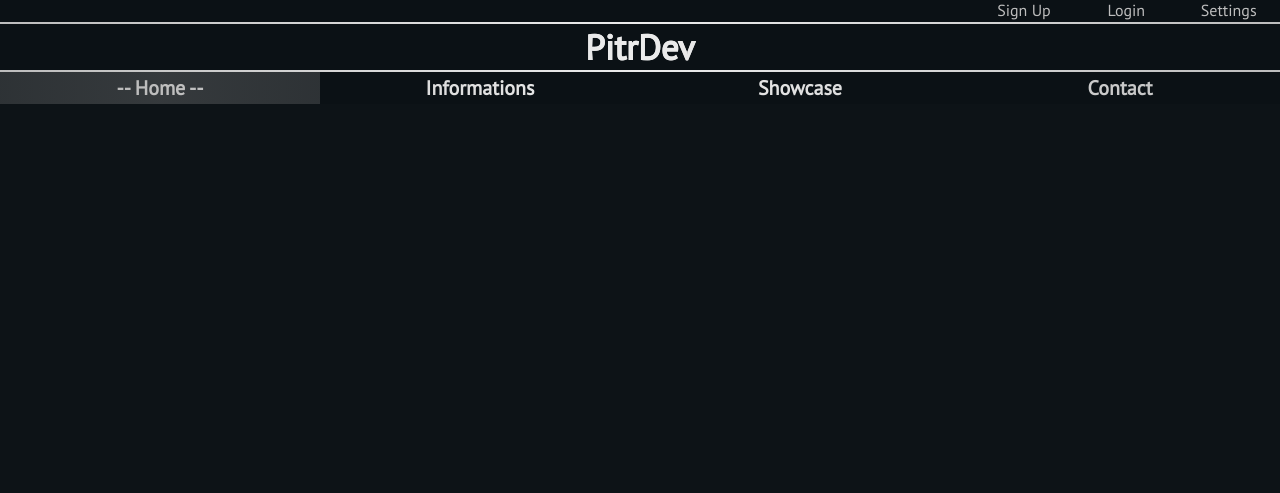
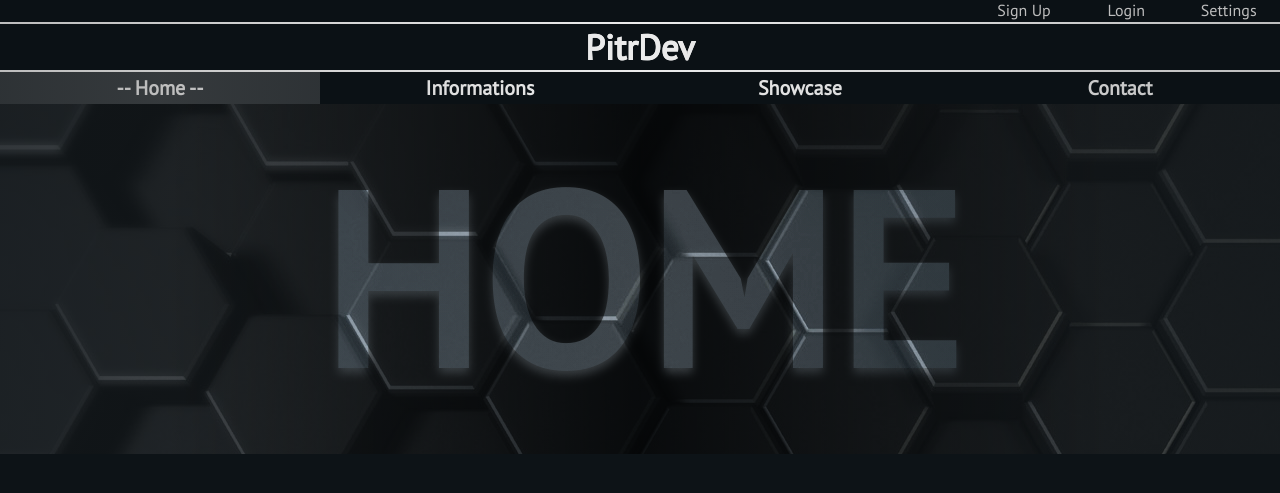
Before and after one commit to PetrPraveky/Python-Webapp, a Flask app: page /home in a window 1280 px wide. Shown: the top 493 px of the page. Run offline with Flask 2, Linux system fonts and the light colour scheme.

Commit message:
Update 19

```diff
--- a/website/static/css/base_header_style.css
+++ b/website/static/css/base_header_style.css
@@ -65,6 +65,7 @@ html, body {
     padding-top: 0px;
     text-align: center;
     font-size: 35px;
+    user-select: none;
 }
 /* Page header navigation */
 .page-header-nav-div {
@@ -77,4 +78,29 @@ html, body {
     width: 25%;
     text-align: center;
 }
-/* Page header  */
+/* Page header image */
+.page-header-image-div {
+    background-image: url(images/home-images/home-image-1.jpg);
+    height: 350px;
+}
+.page-heahder-image-semitrans-div {
+    width: 100%;
+    height: 100%;
+    background-image: linear-gradient(to right, #0d1317be, #0d131777, #0d1317be); /* ndard syntax; must be last */
+}
+.page-header-image-title-div {
+    margin: auto;
+    width: 75%;
+    height: 100%;
+    line-height: 350px;
+    text-align: center;
+}
+.page-header-image-title {
+    font-size: 1500%;
+    width: 100%;
+    background-image: linear-gradient(to right, #0d131700, #0d1317d5, #0d131700);
+
+    user-select: none;
+    mix-blend-mode: overlay;
+    text-shadow: 0 5px 10px #dbdbdb;
+}
--- a/website/templates/base.html
+++ b/website/templates/base.html
@@ -85,7 +85,17 @@
                 </div>
             </div>
             <div class="page-header-image-div">
-                <span></span>
+                <div class="page-heahder-image-semitrans-div">
+                    <div class="page-header-image-title-div">
+                        <div class="page-header-image-title">
+                            <b>
+                                {% block page_header_image_title %}
+                                    BASE
+                                {% endblock %}
+                            </b>
+                        </div>
+                    </div>
+                </div>
             </div>
         </div>
     </body>
--- a/website/templates/contact.html
+++ b/website/templates/contact.html
@@ -8,3 +8,4 @@
     </b>
 </a>
 {% endblock %}
+{% block page_header_image_title %}CONTACT{% endblock %}
--- a/website/templates/home.html
+++ b/website/templates/home.html
@@ -8,3 +8,4 @@
     </b>
 </a>
 {% endblock %}
+{% block page_header_image_title %}HOME{% endblock %}
--- a/website/templates/info.html
+++ b/website/templates/info.html
@@ -8,3 +8,4 @@
     </b>
 </a>
 {% endblock %}
+{% block page_header_image_title %}INFO{% endblock %}
--- a/website/templates/show.html
+++ b/website/templates/show.html
@@ -8,3 +8,4 @@
     </b>
 </a>
 {% endblock %}
+{% block page_header_image_title %}SHOWCASE{% endblock %}
```
Also changed, not shown: website/static/css/images/home-images/home-image-1.jpg (added).
